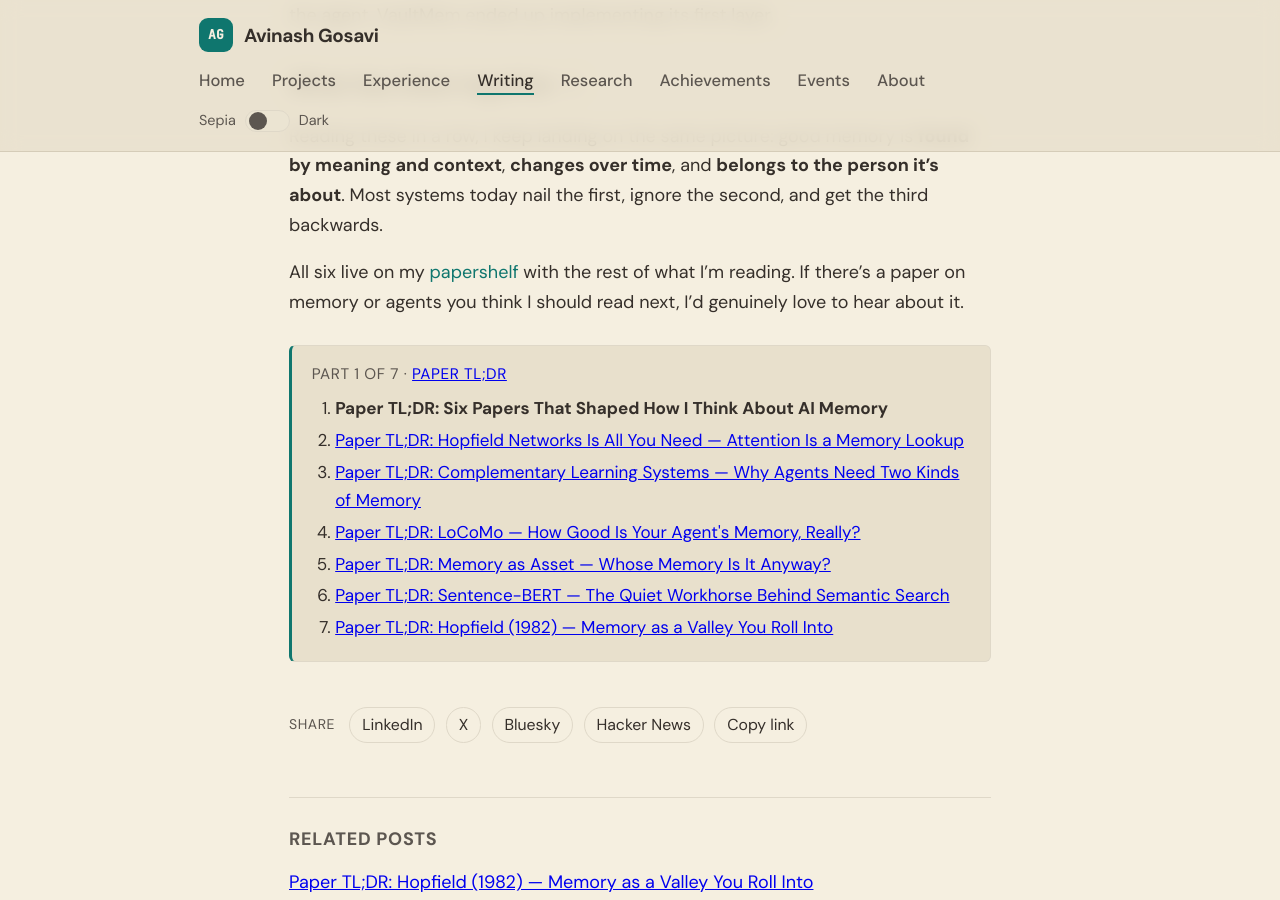
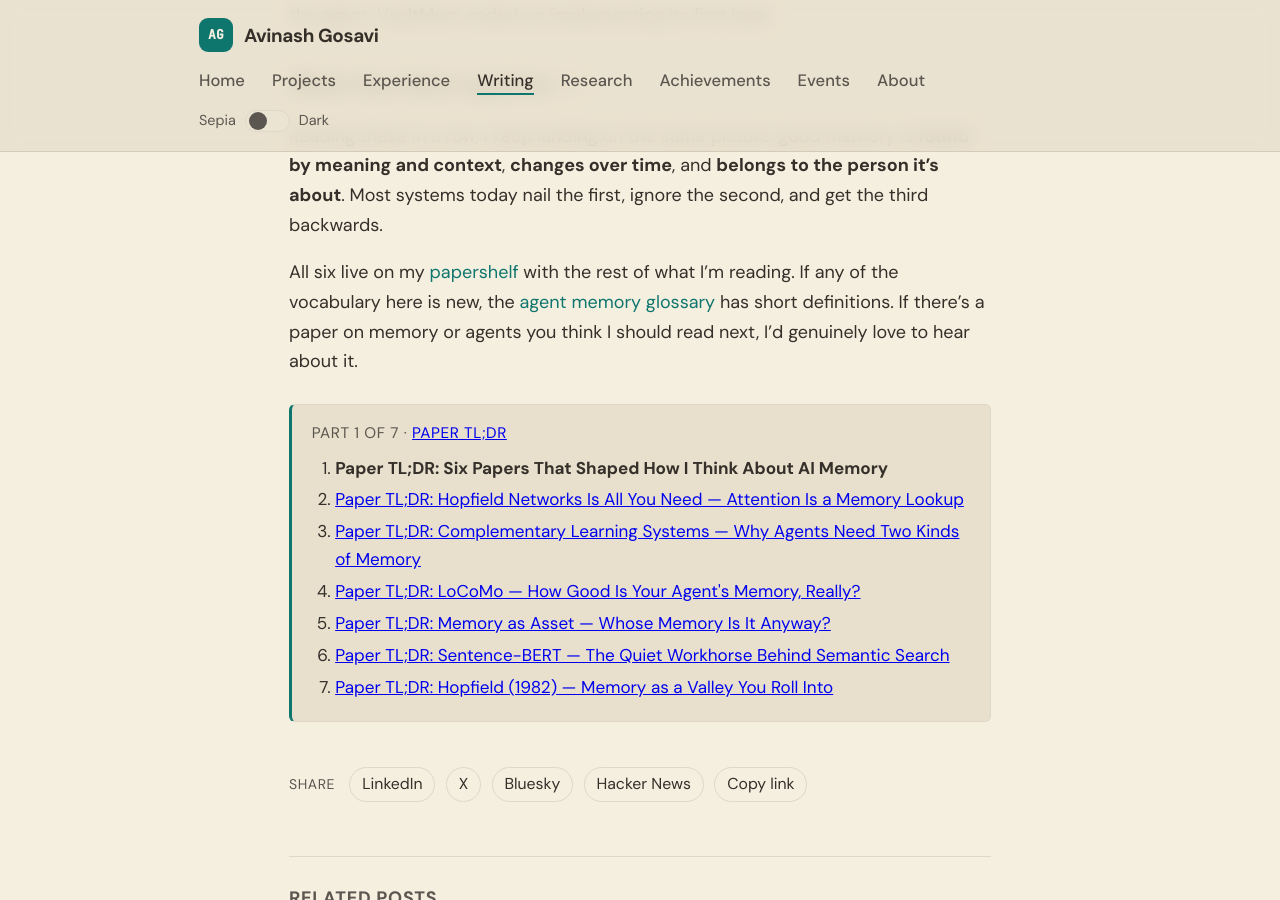
Before and after one commit to aag1091-alt/avinashgosavi.com, a Jekyll site: the page built from _posts/2026-10-18-paper-tldr-six-papers-on-memory.md, in a window 1280 px wide and 900 px high, scrolled down 3222 px. Built offline with Jekyll 4.4.1, drawn with Linux system fonts in a browser that asks for light colours.

Commit message:
Posts: cross-link VaultMem, Attractor and Paper TL;DR hub to the agent memory glossary
Co-Authored-By: Claude <noreply@anthropic.com>

```diff
--- a/_data/changelog.yml
+++ b/_data/changelog.yml
@@ -1,5 +1,9 @@
 # Public changelog shown on /changelog and (latest 3) on the homepage.
 # Newest first. desk: Writing | Design | Engineering
+- date: 2026-10-18
+  desk: Writing
+  text: The VaultMem, Attractor and Paper TL;DR posts now point to the agent memory glossary for quick definitions.
+  link: /post/agent-memory-glossary/
 - date: 2026-10-18
   desk: Engineering
   text: Code blocks in posts now have a copy button, and every section heading has a # link you can share.
--- a/_posts/2026-10-18-paper-tldr-six-papers-on-memory.md
+++ b/_posts/2026-10-18-paper-tldr-six-papers-on-memory.md
@@ -67,4 +67,4 @@ I didn't start with papers. I started building, got stuck, and went looking for
 
 Reading these in a row, I keep landing on the same picture: good memory is **found by meaning and context**, **changes over time**, and **belongs to the person it's about**. Most systems today nail the first, ignore the second, and get the third backwards.
 
-All six live on my [papershelf](/research/#papershelf) with the rest of what I'm reading. If there's a paper on memory or agents you think I should read next, I'd genuinely love to hear about it.
+All six live on my [papershelf](/research/#papershelf) with the rest of what I'm reading. If any of the vocabulary here is new, the [agent memory glossary](/post/agent-memory-glossary/) has short definitions. If there's a paper on memory or agents you think I should read next, I'd genuinely love to hear about it.
```
Also changed, not shown: _posts/2026-03-21-vaultmem-encrypted-memory-for-ai-agents.md (+2 -0 lines), _posts/2026-04-01-vaultmem-part-3-pii-sanitizer.md (+2 -0 lines), _posts/2026-04-05-attractor-memory-engine.md (+2 -0 lines).
